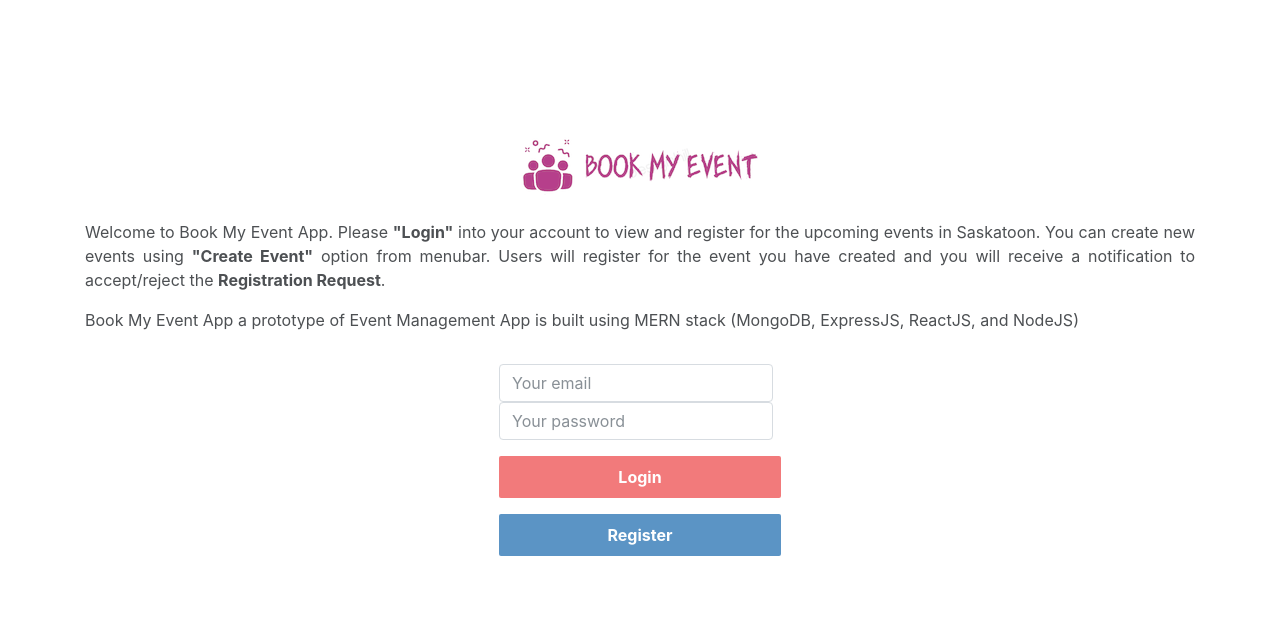
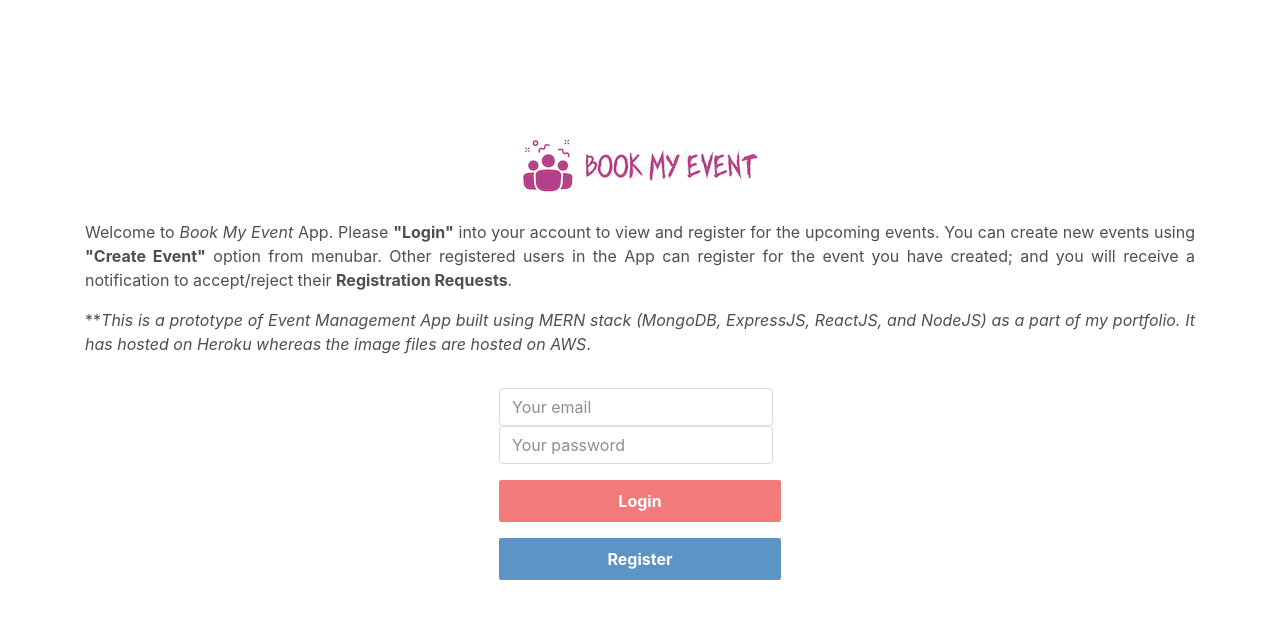
Before and after one commit to truptidesale/mern-event-frontend, a React (Create React App) app: page /login in a window 1280 px wide. Shown: the top 618 px of the page. Built offline with nearby package versions, Linux system fonts and the light colour scheme.

Commit message:
feat: Modified content

```diff
--- a/src/pages/Login/index.js
+++ b/src/pages/Login/index.js
@@ -51,10 +51,10 @@ export default function Login({ history }) {
             <Row>
                 <Col sm="12" className="app-intro">
                     <p>
-                        Welcome to Book My Event App. Please <strong>"Login"</strong> into your account to view and register for the upcoming events in Saskatoon. You can create new events using <strong>"Create Event"</strong> option from menubar. Users will register for the event you have created and you will receive a notification to accept/reject the <strong>Registration Request</strong>.
+                        Welcome to <i>Book My Event</i> App. Please <strong>"Login"</strong> into your account to view and register for the upcoming events. You can create new events using <strong>"Create Event"</strong> option from menubar. Other registered users in the App can register for the event you have created; and you will receive a notification to accept/reject their <strong>Registration Requests</strong>.
                     </p>
                     <p>
-                        Book My Event App a prototype of Event Management App is built using MERN stack (MongoDB, ExpressJS, ReactJS, and NodeJS)
+                        **<i>This is a prototype of Event Management App built using MERN stack (MongoDB, ExpressJS, ReactJS, and NodeJS) as a part of my portfolio. It has hosted on Heroku whereas the image files are hosted on AWS</i>.
                     </p>
                 </Col>
 
```
